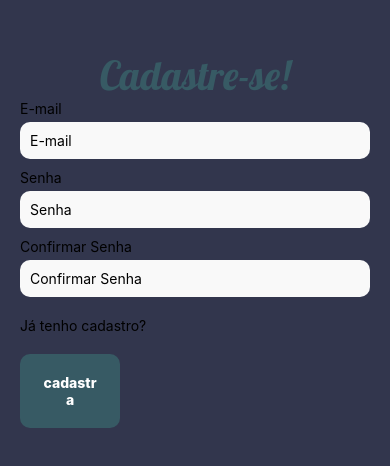
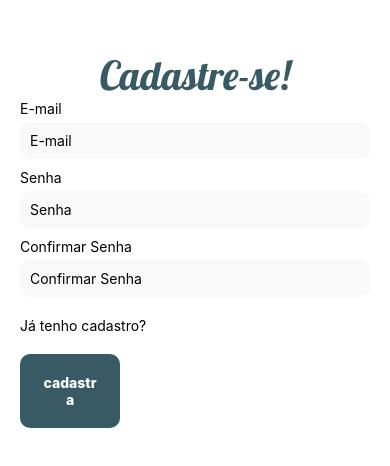
Before and after one commit to octaroxas/mobile-books-app, a React Native app: screen /signup in a window 390 px wide. Shown: the part 338-804 px from the top of the page. Built offline with nearby package versions, Linux system fonts and the light colour scheme.

Commit message:
correção tela de cadastro

```diff
--- a/src/screens/SignUp/SignUp.tsx
+++ b/src/screens/SignUp/SignUp.tsx
@@ -113,7 +113,7 @@ const SignUp = ({ navigation }: any) => {
 
         <SafeAreaView style={styles.container}>
 
-            <View style={{ height: '40%', }}>
+            <View style={{ height: '40%' }}>
                 <GirlBooks />
             </View>
 
--- a/src/screens/SignUp/styles/styles.ts
+++ b/src/screens/SignUp/styles/styles.ts
@@ -3,8 +3,9 @@ import { StyleSheet, Dimensions } from "react-native";
 const styles = StyleSheet.create({
     container: {
         flex: 1,
-        padding: 40,
-        backgroundColor: '#32364D'
+        flexDirection: 'column',
+        backgroundColor: 'white',
+        padding: 10,
     },
     backButtonContainer: {
         backgroundColor: '#f1f1f1'
```
